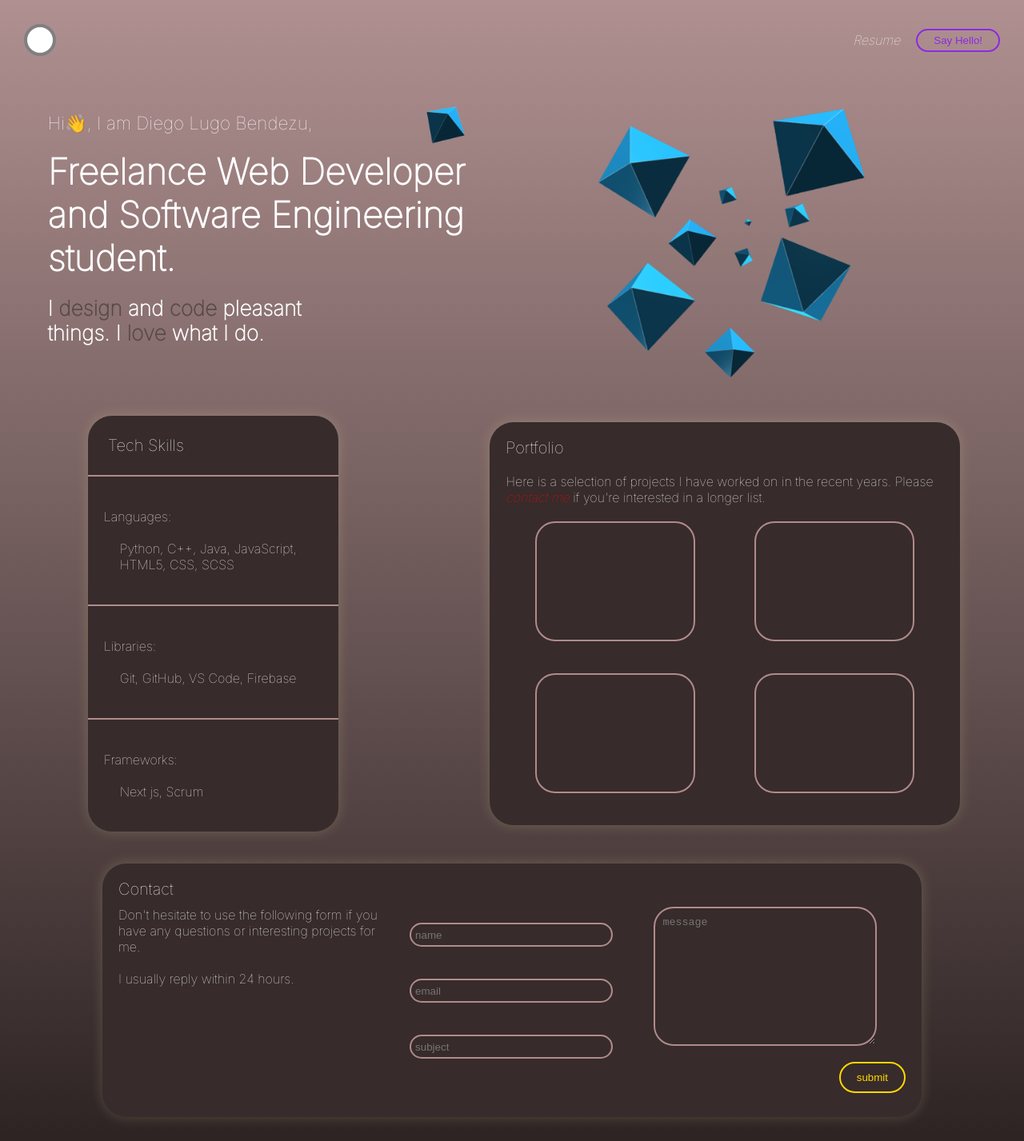
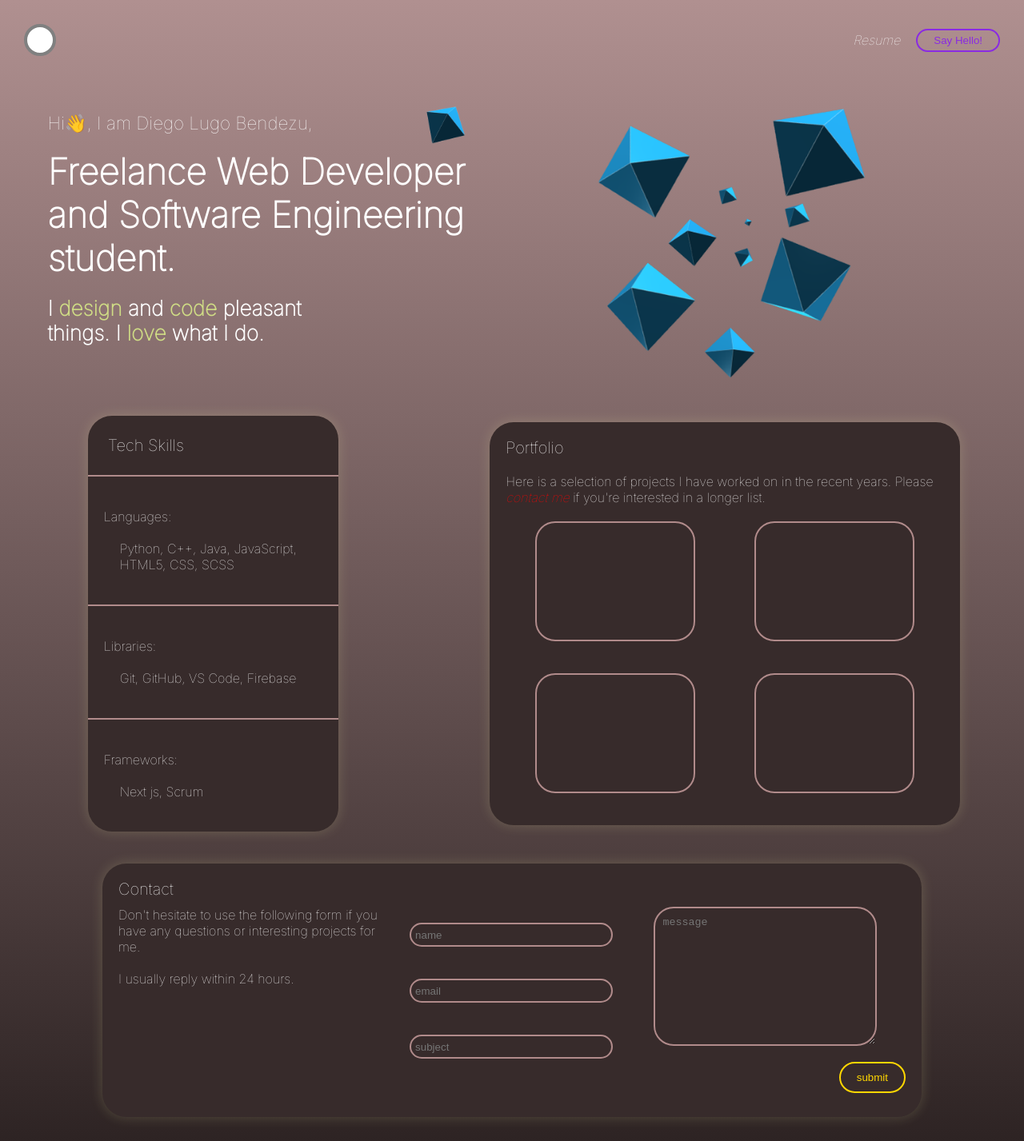
Before and after one commit to diegolb55/PersonalPortfolio, a Next.js app: page / in a window 1280 px wide. Shown: the top 1427 px of the page at 80% size. Built offline with nearby package versions, Linux system fonts and the light colour scheme.

Commit message:
design stuff

```diff
--- a/components/Contact.js
+++ b/components/Contact.js
@@ -5,7 +5,11 @@ export default function Contact(){
         <div className={styles.contact}>
             <p>Contact</p>
 
-            <form action="" className={styles.form}>
+            <form action={`https://formsubmit.co/diegolugobendezu@gmail.com`}
+
+                method="POST"
+                className={styles.form}
+            >
                 <p>
                     Don&apos;t hesitate to use the following form
                     if you have any questions or interesting
@@ -16,12 +20,12 @@ export default function Contact(){
                 </p>
 
                 <div>
-                    <input type="text" placeholder="name"/>
-                    <input type="text" placeholder="email"/>
-                    <input type="text" placeholder="subject"/>
+                    <input type="text" name="name" placeholder="name" required/>
+                    <input type="text" name="email" placeholder="email" required/>
+                    <input type="text" name="_subject" placeholder="subject"/>
                 </div>
                 <div>
-                    <textarea name="" id="" cols="30" rows="10" placeholder="message">
+                    <textarea name="" id="" cols="30" rows="10" placeholder="message" required>
 
                     </textarea>
                     <button>submit</button>
--- a/components/Footer.js
+++ b/components/Footer.js
@@ -2,6 +2,7 @@ import styles from "@/styles/Footer.module.css"
 import {BsGithub, BsLinkedin} from "react-icons/bs"
 import { IoTriangleOutline } from "react-icons/io5"
 import { useRef } from "react"
+import Link from "next/link"
 
 export default function Footer(){
 
@@ -18,8 +19,12 @@ export default function Footer(){
     return (
         <div className={styles.footer}>
             <div className={styles.socials}>
-                <BsGithub />
-                <BsLinkedin />
+                <Link href={"https://github.com/diegolb55"}>
+                    <BsGithub />
+                </Link>
+                <Link href={"https://www.linkedin.com/in/diegolugobd/"}>
+                    <BsLinkedin />
+                </Link>
             </div>
             <div className={styles.arrows} >
                 <IoTriangleOutline className={styles.a1} onClick={()=>goToTop()}/>
--- a/components/Hero.js
+++ b/components/Hero.js
@@ -1,17 +1,30 @@
 import styles from "@/styles/Hero.module.css"
 import Image from 'next/image'
+import { motion } from "framer-motion"
+
+export default function Hero(){
 
 
-export default function Hero(){
+    const variant = {
+
+        color:{
+            color: ["rgba(133,164,220,1)", "rgba(207, 220, 133, 1)"],
+
+            transition: {
+                yoyo: Infinity,
+                duration: 5
+            }
+        }
+    }
     return (
         <div className={styles.hero}>
 
             <div className={styles.tbox}>
                 <div className={styles.tiny}>
                     <Image src={"/images/tinydiamond.png"}
-                    fill
-                    style={{objectFit:"cover"}}
-                    alt=""
+                        fill
+                        style={{objectFit:"cover"}}
+                        alt=""
                     />
                 </div>
                 <p>Hi👋, I am Diego Lugo Bendezu,</p>
@@ -20,8 +33,16 @@ export default function Hero(){
                     Software Engineering <br/>student.
                 </h1>
                 <h3>
-                    I <span className={styles.highlight}>design</span> and <span className={styles.highlight}>code</span> pleasant <br/> things.
-                    I <span className={styles.highlight}>love</span> what I do.
+                    I <motion.span className={styles.highlight}
+
+                            animate={"color"}
+                            variants={variant}
+
+                            >design</motion.span> and
+                            <motion.span className={styles.highlight} animate={"color"}
+                            variants={variant}> code </motion.span> pleasant <br/> things.
+                    I <motion.span className={styles.highlight} animate={"color"}
+                            variants={variant}> love </motion.span> what I do.
                 </h3>
             </div>
 
--- a/components/Projects.js
+++ b/components/Projects.js
@@ -1,4 +1,5 @@
 import styles from "@/styles/Projects.module.css"
+import  PBox  from "@/components/subcomponents/PBox"
 
 export default function Projects(){
 
@@ -15,10 +16,11 @@ export default function Projects(){
             </p>
 
             <div className={styles.plist}>
-                <div className={styles.pbox}></div>
-                <div className={styles.pbox}></div>
-                <div className={styles.pbox}></div>
-                <div className={styles.pbox}></div>
+                <PBox/>
+                <PBox/>
+                <PBox/>
+                <PBox/>
+
 
             </div>
         </div>
--- /dev/null
+++ b/components/subcomponents/PBox.js
@@ -0,0 +1,19 @@
+import styles from "@/styles/PBox.module.css"
+import { motion } from "framer-motion"
+import { useState } from "react"
+
+export default function PBox() {
+
+
+
+
+
+    return (
+        <motion.div
+            className={styles.pbox}
+
+        >
+
+        </motion.div>
+    )
+}
--- a/package.json
+++ b/package.json
@@ -12,6 +12,7 @@
     "@next/font": "13.1.6",
     "eslint": "8.33.0",
     "eslint-config-next": "13.1.6",
+    "framer-motion": "^8.5.5",
     "next": "13.1.6",
     "react": "18.2.0",
     "react-dom": "18.2.0",
--- /dev/null
+++ b/styles/PBox.module.css
@@ -0,0 +1,8 @@
+.pbox {
+    border: 2px solid #b18b8b;
+    border-radius: 25px;
+    height: 150px;
+
+    width: 200px;
+    margin: 20px auto;
+}
--- a/styles/Projects.module.css
+++ b/styles/Projects.module.css
@@ -30,14 +30,7 @@
     max-width: 550px;
     margin: 0 auto;
 }
-.pbox {
-    border: 2px solid #b18b8b;
-    border-radius: 25px;
-    height: 150px;
 
-    width: 200px;
-    margin: 20px auto;
-}
 
 @media screen and (min-width: 800px){
     .projects {
```
Also changed, not shown: 1 other file (tests, documents, lock files or other folders).
